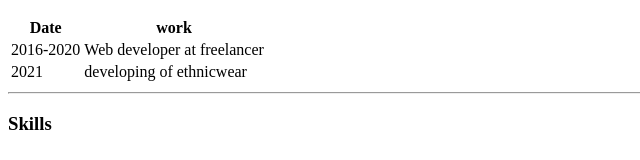
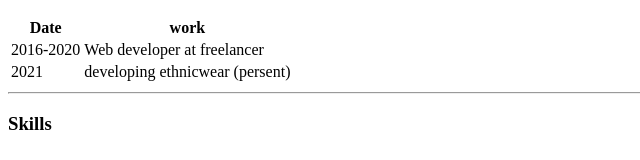
Before and after one commit to srivastava02aman/resume-using-HTML, a plain HTML site: page index.html in a window 1280 px wide. Shown: the part 604-764 px from the top of the page, 0-640 px from the left. Drawn offline with Linux system fonts and the light colour scheme.

Commit message:
Update index.html

```diff
--- a/index.html
+++ b/index.html
@@ -48,7 +48,7 @@
     </tr>
     <tr>
       <td>2021</td>
-      <td>developing of ethnicwear</td>
+      <td>developing ethnicwear (persent)</td>
     </tr>
   </table>
 
```
